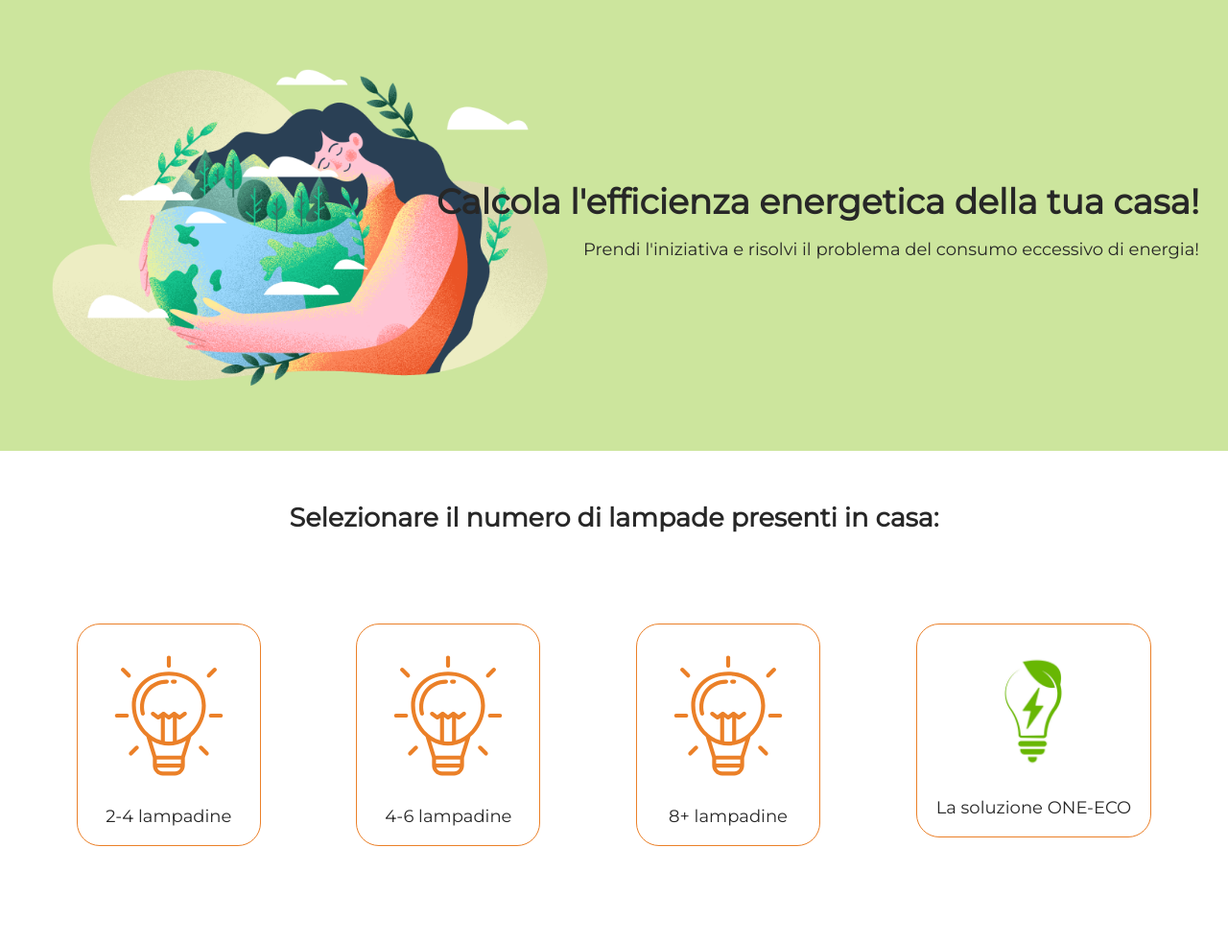
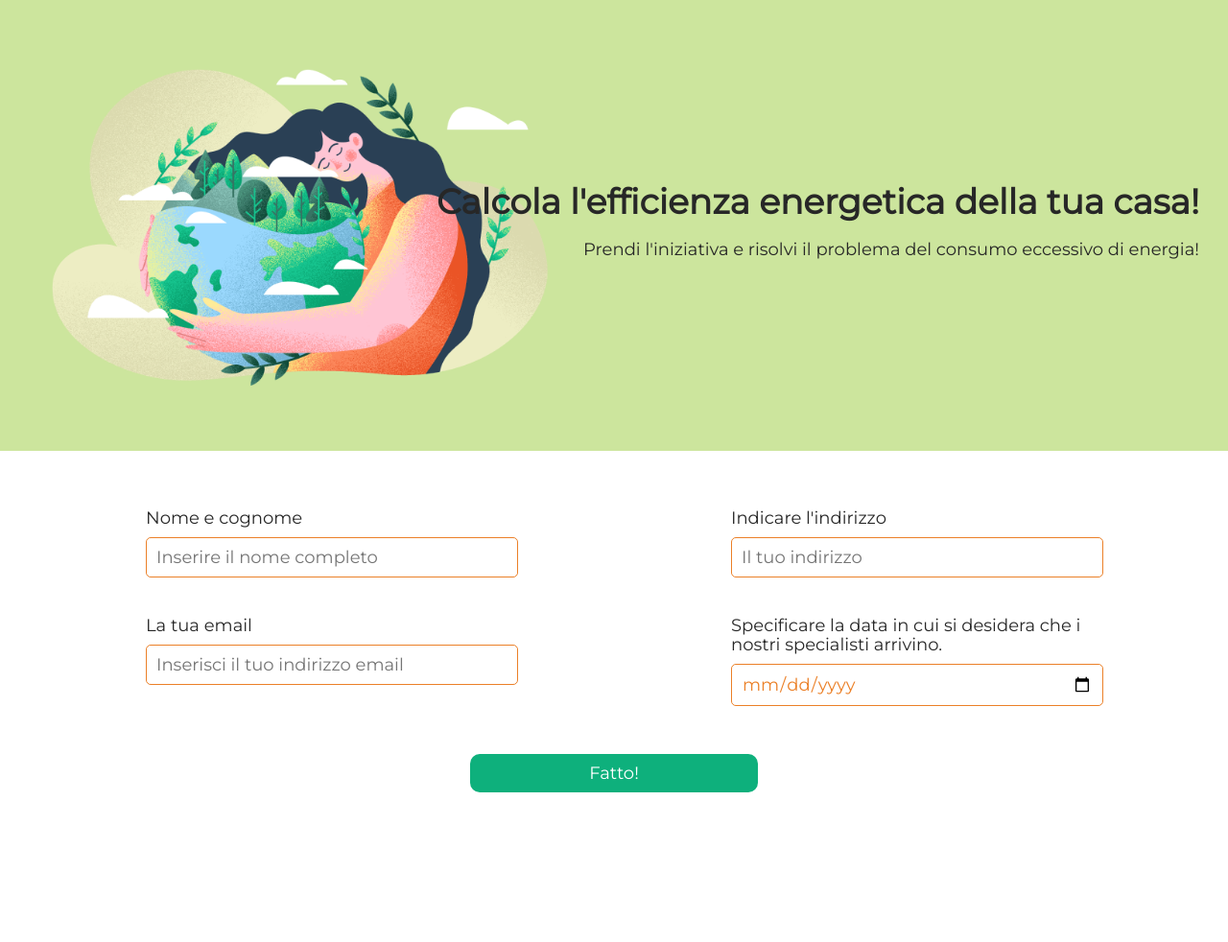
Before and after one commit to Simone-One/EcoCalculator-Kodland, a Flask app: page /form in a window 1280 px wide. Shown: the whole page at 96% size. After the commit the page ends 826 px from the top, so only its background shows below. Run offline with Flask 3, Linux system fonts and the light colour scheme.

Commit message:
Lezione del 22-12-25

```diff
--- a/main.py
+++ b/main.py
@@ -1,5 +1,5 @@
 # Import
-from flask import Flask, render_template
+from flask import Flask, render_template, request
 
 
 app = Flask(__name__)
@@ -15,7 +15,6 @@
 @app.route('/')
 def index():
     return render_template('index.html')
-
 # La seconda pagina
 @app.route('/<size>')
 def lights(size):
@@ -42,4 +41,27 @@
                                                     int(device)
                                                     )
                         )
+# Il modulo
+@app.route('/form')
+def form():
+    return render_template('form.html')
+
+#I risultati del modulo
+@app.route('/submit', methods=['POST'])
+def submit_form():
+    # Dichiarare le variabili per la raccolta dei dati
+    name = request.form['name']
+    email = request.form['email']
+    address = request.form['address']
+    date = request.form['date']
+
+    # È possibile salvare i dati o inviarli via e-mail
+    return render_template('form_result.html',
+                           # Inserire le variabili qui
+                           name=name,
+                           email=email,
+                           address=address,
+                           date=date,
+                           )
+
 app.run(debug=True)
--- a/static/css/style.css
+++ b/static/css/style.css
@@ -91,3 +91,83 @@
 .main__title--margin {
     margin-bottom: 50px;
 }
+
+.main__link {
+    display: inline-block;
+    text-decoration: none;
+    padding: 20px 0;
+    width: 300px;
+    border-radius: 20px;
+    background-color: #0EB07C;
+    text-align: center;
+    cursor: pointer;
+    color: #fff;
+}
+
+.form {
+    display: flex;
+    flex-direction: column;
+    align-items: center;
+    gap: 50px;
+}
+
+
+.user input {
+    padding: 10px;
+    border: 1px solid #EB8028;
+    background: inherit;
+    border-radius: 5px;
+    font: inherit;
+    width: 100%;
+    color: #EB8028;
+}
+
+.user input:focus,
+.user input:active {
+    border: 1px solid #EB8028;
+    outline: none;
+}
+
+.user {
+    display: flex;
+    flex-direction: row;
+    width: 100%;
+    justify-content: space-around;
+}
+
+.user-info {
+    width: 30%;
+    display: flex;
+    flex-direction: column;
+    gap: 40px;
+}
+
+label {
+    display:inline-block ;
+    margin-bottom: 10px;
+}
+
+.address-date {
+    width: 30%;
+    display: flex;
+    flex-direction: column;
+    gap: 40px;
+}
+
+.delivery {
+    display: flex;
+    justify-content: space-between;
+}
+
+.button {
+    width: 10%;
+    padding: 10px;
+    min-width: 300px;
+    cursor: pointer;
+    align-self: center;
+    border: none;
+    border-radius: 10px;
+    background: #0EB07C;
+    font: inherit;
+    color: #fff;
+}
--- a/templates/end.html
+++ b/templates/end.html
@@ -21,18 +21,23 @@
     {% block content %}
     <h2 class="main__title main__title--margin">L'efficienza energetica della casa:</h2>
     <div class="main__rez" id="end">
+
         {%if result <= 150%}
         <img class="rez__img" src="../../static/img/planet_good.svg" alt="">
         <span>Il tuo risultato: {{result}} kWh</span>
         <span>La tua casa è notevolmente efficiente quando si tratta di consumo energetico!</span>
+
         {%elif result >= 151 and result < 300%}
         <img class="rez__img" src="../../static/img/planet_medium.svg" alt="">
         <span>Il tuo risultato: {{result}} kWh</span>
         <span>L'efficienza energetica della tua casa è nella media!</span>
+        <a href="{{ url_for("form")}}">Form</a>
+
         {%elif result >= 300%}
         <img class="rez__img" src="../../static/img/planet_bad.svg" alt="">
         <span>Il tuo risultato: {{result}} kWh</span>
         <span>L'efficienza energetica della tua casa è inferiore alla media!</span>
+        <a href="{{ url_for("form")}}">Form</a>
         {%endif%}
     </div>
     {% endblock %}
--- /dev/null
+++ b/templates/form.html
@@ -0,0 +1,57 @@
+<!doctype html>
+<html lang="it">
+<head>
+  <meta charset="UTF-8">
+  <meta
+    name="viewport"
+    content="width=device-width, user-scalable=no, initial-scale=1.0, maximum-scale=1.0, minimum-scale=1.0"
+  >
+  <meta http-equiv="X-UA-Compatible" content="ie=edge">
+  <link rel="stylesheet" href="../../static/css/style.css">
+  <title>Calcolatore di efficienza energetica per smart home</title>
+</head>
+<body>
+  <header class="header">
+    <div class="header__text">
+      <h1>Calcola l'efficienza energetica della tua casa!</h1>
+      <p>Prendi l'iniziativa e risolvi il problema del consumo eccessivo di energia!</p>
+    </div>
+  </header>
+  <main>
+    {% block content %}
+    <form action="{{ url_for('submit_form') }}" method="post" class="form">
+      <div class="user">
+        <ul class="user-info">
+            <li class="user-info__item">
+
+                <label for="name">Nome e cognome</label>
+                <input type="text" name="name" id="name" placeholder="Inserire il nome completo" required>
+            </li>
+            <li class="user-info__item">
+                <label for="email">La tua email</label>
+                <input type="email" name="email" id="email" placeholder="Inserisci il tuo indirizzo email" required>
+            </li>
+        </ul>
+        <!--Campi per l'indirizzo e il nome-->
+        <ul class="address-date">
+            <li class="user-info__item">
+
+                <label for="address">Indicare l'indirizzo</label>
+                <input type="text" name="address" id="address" placeholder="Il tuo indirizzo" required>
+            </li>
+            <li class="user-info__item">
+
+                <label for="date">Specificare la data in cui si desidera che i nostri specialisti arrivino.</label>
+                <input type="date" name="date" id="date" required>
+            </li>
+        </ul>
+    </div>
+    <button class="button" type="submit">Fatto!</button>
+    </form>
+    {% endblock %}
+  </main>
+  <footer>
+
+  </footer>
+</body>
+</html>
```
Also changed, not shown: static/css/style2.css (added, +9 -0 lines), templates/form_result.html (added, +20 -0 lines), 2 other files.
